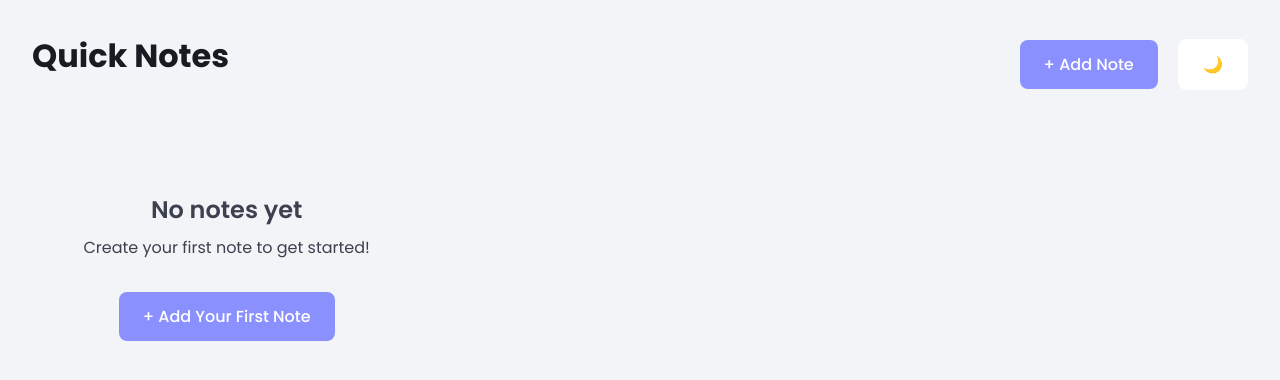
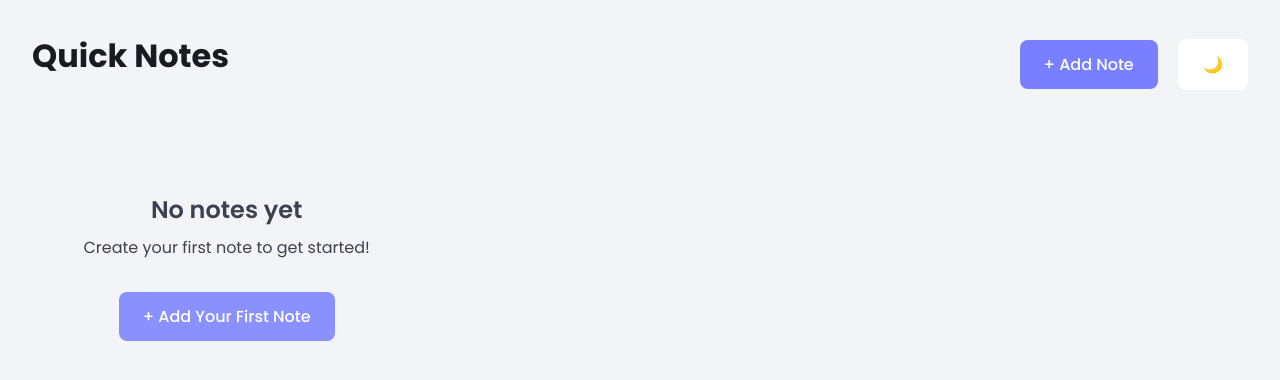
Before and after one commit to anh26tran11/HTML_CSS_QuickNote, a plain HTML site: page index.html in a window 1280 px wide. In both pictures the pointer is over the button "+ Add Note". Drawn offline with Linux system fonts and the light colour scheme.

Commit message:
fix hover

```diff
--- a/styles.css
+++ b/styles.css
@@ -45,6 +45,10 @@ header{
     font-weight: 500;
     font-size: 16px;
 }
+
+.add_btn:hover{
+    background: #7a7fff;
+}
 .theme_btn{
     background: var(--btn_bg);
     border: 1px solid #fff;
```
